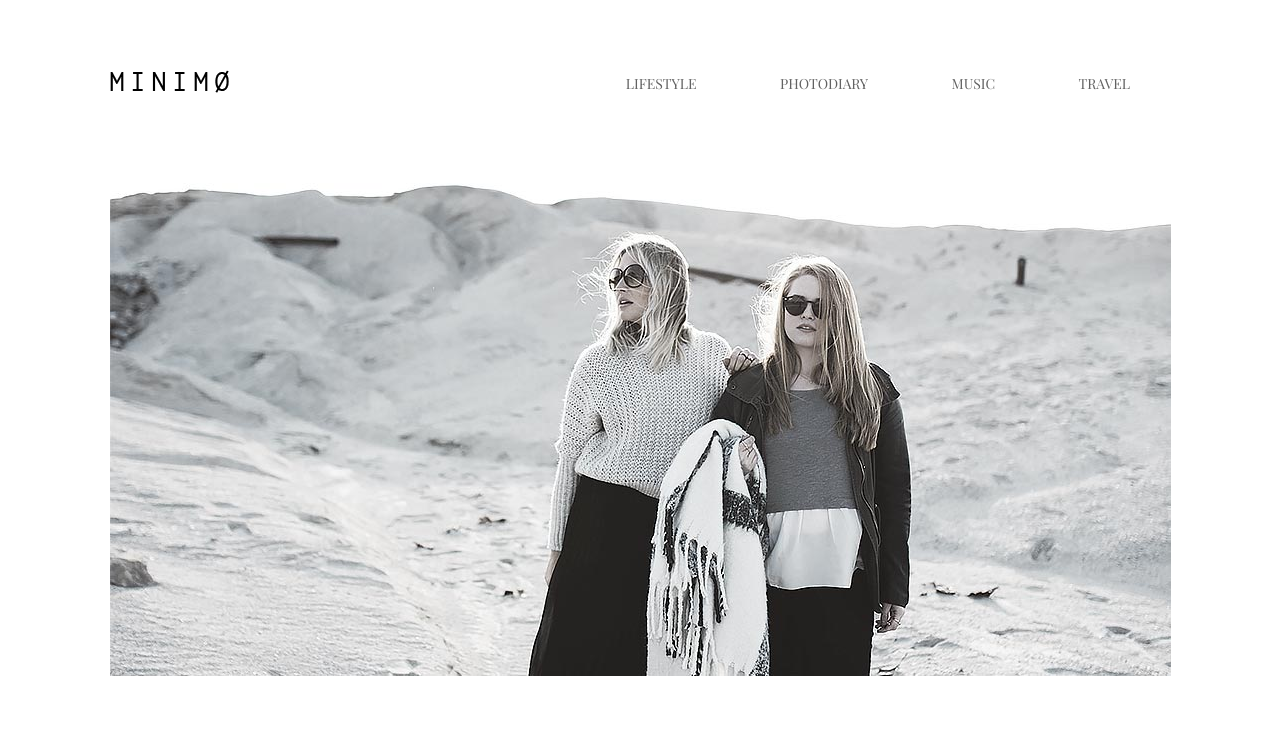
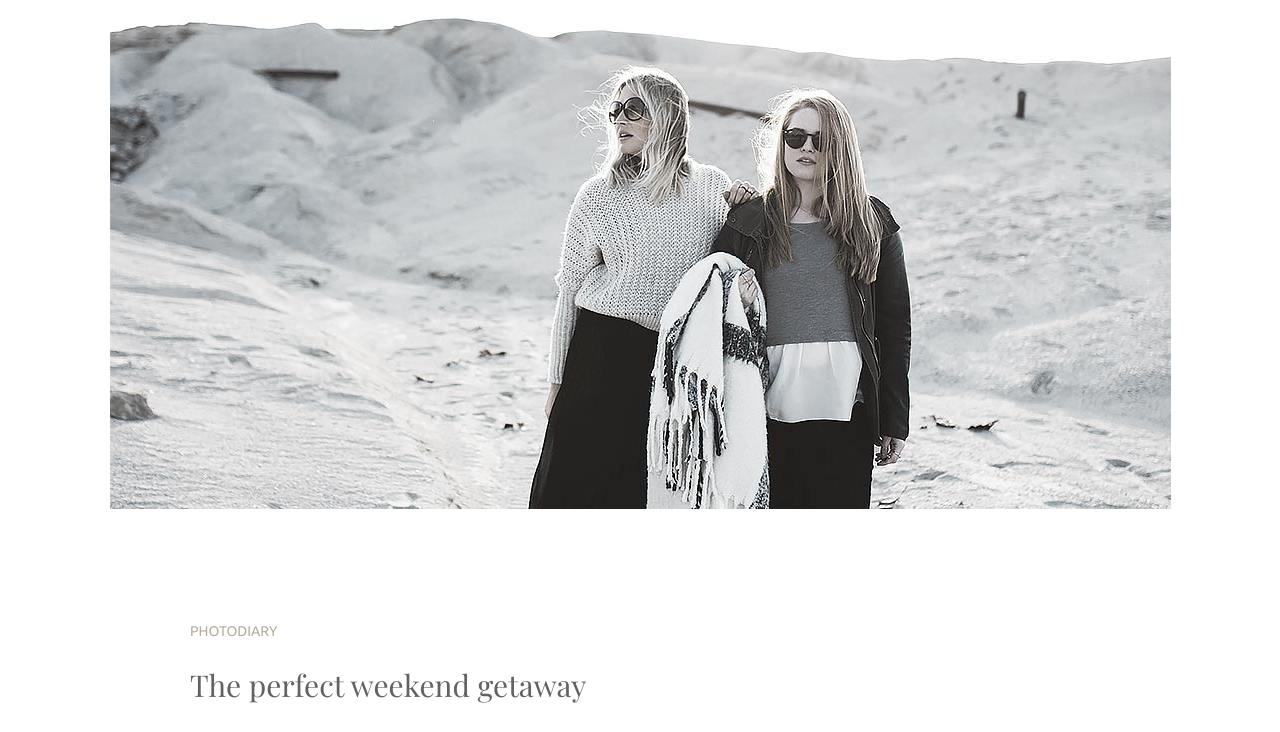
Before and after one commit to m-kyu/test, a plain HTML site: page index.html in a window 1280 px wide. Shown: the top 732 px of the page. Drawn offline with nearby package versions, Linux system fonts and the light colour scheme.

Commit message:
header delete

```diff
--- a/index.html
+++ b/index.html
@@ -9,18 +9,6 @@
 
 <body>
 
-
-    <header>
-        <div class="f_center">
-            <h1><a href="#"><img src="img/logo.gif" alt=""></a></h1>
-            <nav>
-                <a href="#">lifestyle</a>
-                <a href="#">photodiary</a>
-                <a href="#">music</a>
-                <a href="#">travel</a>
-            </nav>
-        </div>
-    </header>
 
     <main>
         <div class="visual w-1060">
```
